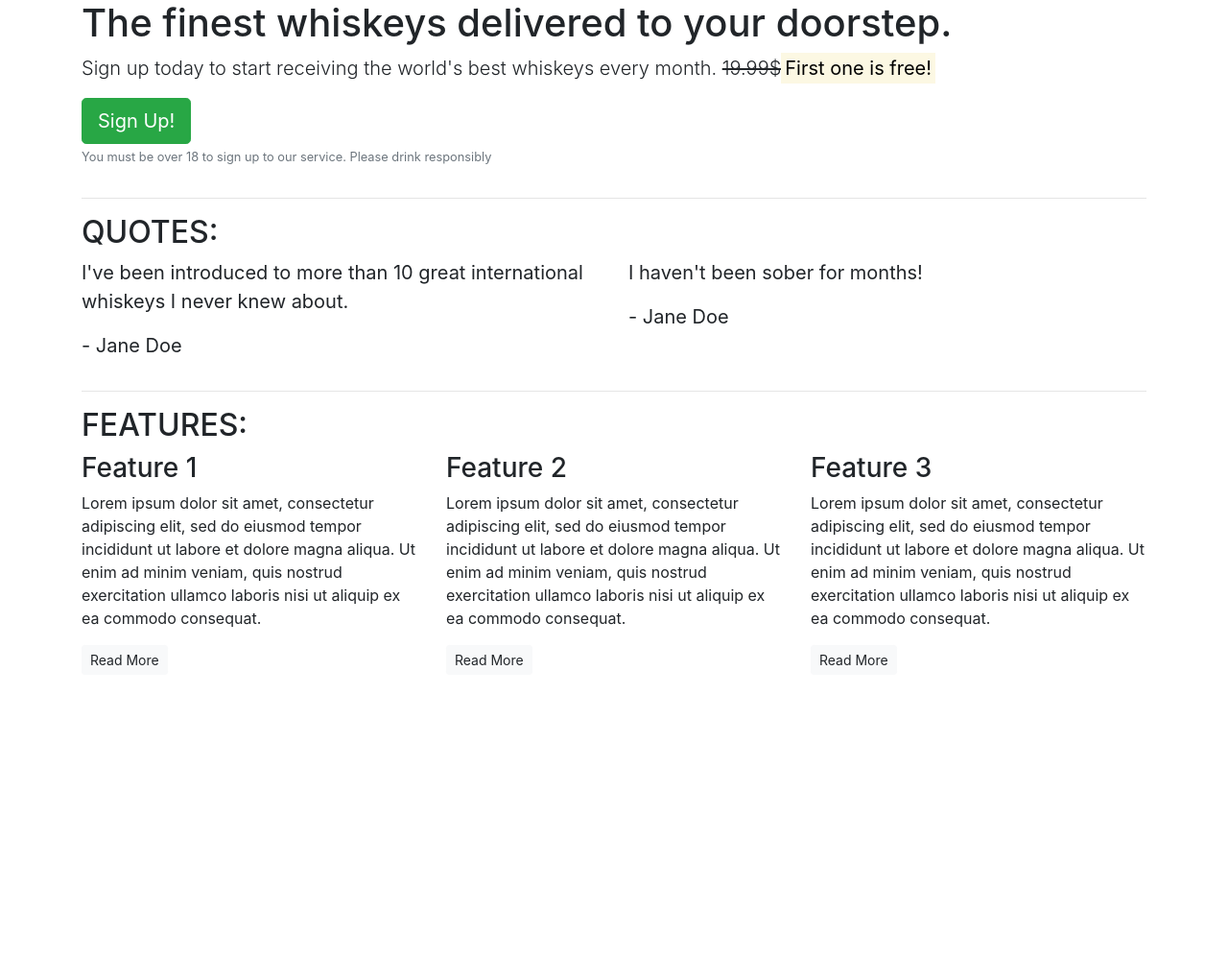
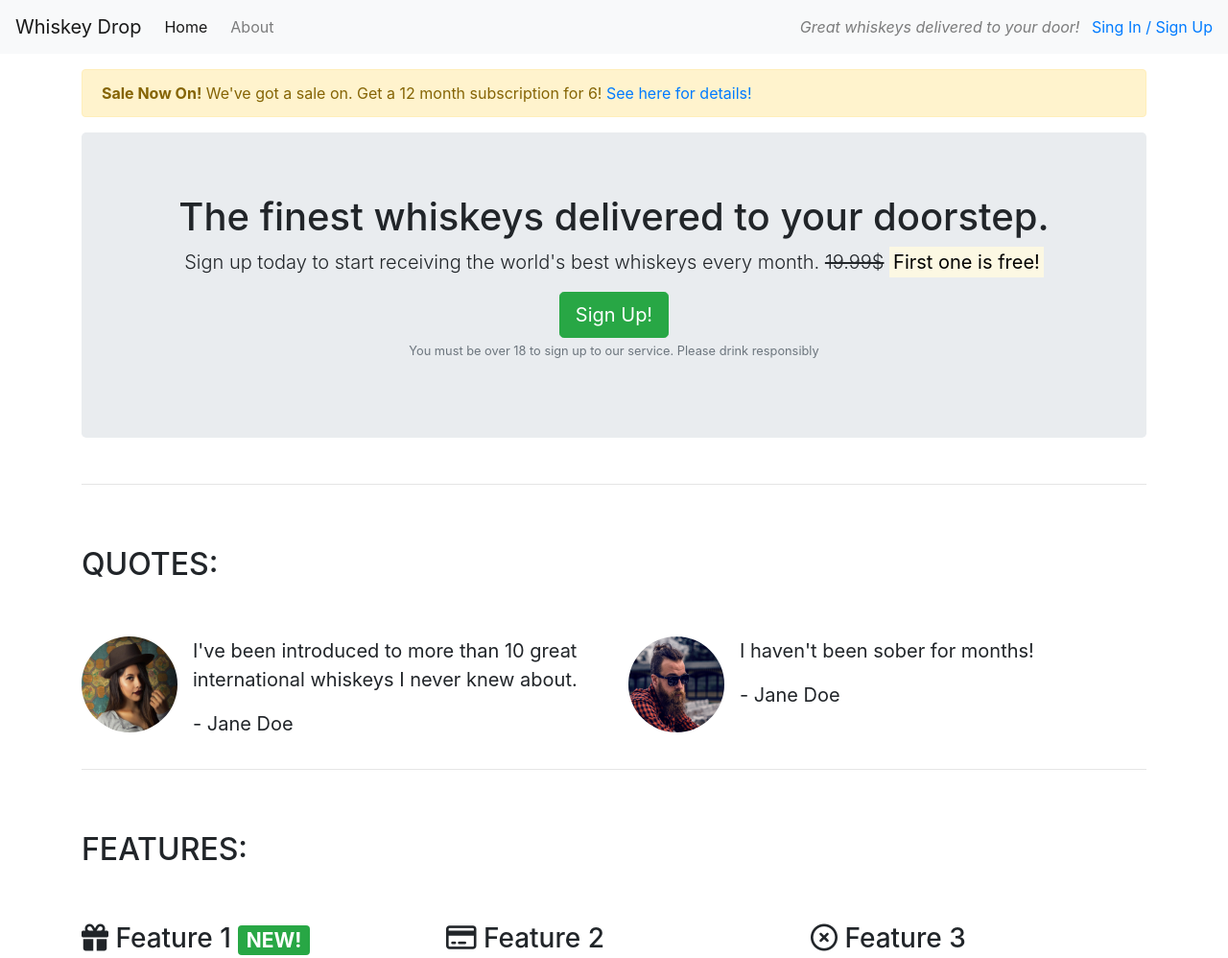
Before and after one commit to RatiuCristian1/Whiskey_site, a plain HTML site: page index.html in a window 1280 px wide. Shown: the top 998 px of the page at 96% size. Before the commit the page ends 800 px from the top, so only its background shows below. Drawn offline with nearby package versions, Linux system fonts and the light colour scheme.

Commit message:
Adding images files to the site

```diff
--- a/index.html
+++ b/index.html
@@ -5,17 +5,39 @@
     <meta http-equiv="X-UA-Compatible" content="IE=edge">
     <meta name="viewport" content="width=device-width, initial-scale=1.0">
     <title>Document</title>
+    <link rel="stylesheet" href="https://cdnjs.cloudflare.com/ajax/libs/font-awesome/6.2.1/css/all.min.css">
     <link rel="stylesheet" href="https://maxcdn.bootstrapcdn.com/bootstrap/4.1.3/css/bootstrap.min.css">
 </head>
 <body>
-    <article class="container">
+    <nav class="navbar navbar-light bg-light navbar-expand-sm">
+        <a href="/" class="navbar-brand">Whiskey Drop</a>
+            <ul class="navbar-nav mr-auto">
+                <li class="active nav-item mr-2"><a href="/" class="nav-link">Home</a></li>
+                <li class="nav-item mr-2"><a href="/about" class="nav-link">About</a></li>
+                <li class="nav-item mr-2 d-block d-sm-none"><a href="/login" class="nav-link">Sign In / Sign Up</a></li>
+            </ul>
+            <div class="d-none d-md-block">
+                <p class="navbar-text my-auto mr-2"><i>Great whiskeys delivered to your door!</i></p>
+                <a href="/login">Sing In / Sign Up</a>
+            </div>
+    </nav>
+    <article class="container mt-3">
+        <div class="row">
+            <div class="col-12">
+                <div class="alert alert-warning">
+                    <strong>Sale Now On!</strong> We've got a sale on. Get a 12 month subscription for 6! <a href="">See here for details!</a>
+                </div>
+            </div>
+        </div>
         <!-- Callout -->
         <div class="row">
             <div class="col-12">
-                <section class="callout">
+                <section class="callout jumbotron text-center">
                     <h1>The finest whiskeys delivered to your doorstep.</h1>
                     <p class="lead">Sign up today to start receiving the world's best whiskeys every month.
-                    <s>19.99$</s><strong><mark>First one is free!</mark></strong></p>
+                    <s class="d-none d-sm-inline">19.99$</s>
+                    <span class="d-inline d-sm-none"><br></span>
+                    <strong><mark>First one is free!</mark></strong></p>
                     <button class="btn btn-success btn-lg">Sign Up!</button>
                     <p class="text-muted"><small>You must be over 18 to sign up to our service. Please drink responsibly</small></p>
                 </section>
@@ -27,22 +49,36 @@
         <!-- Quotes -->
         <section class="quotes">
             <div class="row">
-                <div class="col-12">
+                <div class="col-12 my-5">
                     <h2 class="text-uppercase">Quotes:</h2>
                 </div>
             </div>
             <div class="row">
                 <div class="col-12 col-md-6">
+                    <div class="media">
+                        <div class="d-none d-sm-block">
+                            <img src="images/girl-image.png" alt="" class="rounded-circle mr-3" height="100" width="100">
+                        </div>
+                            <div class="media-body">
                                 <blockquote class="blockquote">
                                     <p>I've been introduced to more than 10 great international whiskeys I never knew about.</p>
                                     <p>- Jane Doe</p>
                                 </blockquote>
                             </div>
+                        </div>
+                    </div>
                 <div class="col-12 col-md-6">
+                    <div class="media">
+                        <div class="d-none d-sm-block">
+                            <img src="images/guy-image.png" alt="" class="rounded-circle mr-3" height="100" width="100">
+                        </div>
+                            <div class="media-body">
                                 <blockquote class="blockquote">
                                     <p>I haven't been sober for months!</p>
                                     <p>- Jane Doe</p>
                                 </blockquote>
+                            </div>
+                    </div>
                 </div>
             </div>
         </section>
@@ -52,28 +88,28 @@
         <!-- Features -->
         <section class="features">
             <div class="row">
-                <div class="col-12">
+                <div class="col-12 my-5">
                     <h2 class="text-uppercase">Features:</h2>
                 </div>
             </div>
             <div class="row">
                 <div class="col-12 col-md-6 col-lg-4">
                     <div class="feature">
-                        <h3>Feature 1</h3>
+                        <h3><i class="fa-solid fa-gift d-none d-sm-inline"></i> Feature 1 <span class="badge badge-success">NEW!</span></h3>
                         <p>Lorem ipsum dolor sit amet, consectetur adipiscing elit, sed do eiusmod tempor incididunt ut labore et dolore magna aliqua. Ut enim ad minim veniam, quis nostrud exercitation ullamco laboris nisi ut aliquip ex ea commodo consequat.</p>
                         <p><a class="btn btn-sm btn-light" href="">Read More</a></p>
                     </div>
                 </div>
                 <div class="col-12 col-md-6 col-lg-4">
                     <div class="feature">
-                        <h3>Feature 2</h3>
+                        <h3><i class="fa-regular fa-credit-card d-none d-sm-inline"></i> Feature 2</h3>
                         <p>Lorem ipsum dolor sit amet, consectetur adipiscing elit, sed do eiusmod tempor incididunt ut labore et dolore magna aliqua. Ut enim ad minim veniam, quis nostrud exercitation ullamco laboris nisi ut aliquip ex ea commodo consequat.</p>
                         <p><a class="btn btn-sm btn-light" href="">Read More</a></p>
                     </div>
                 </div>
                 <div class="col-12 d-md-none d-lg-block col-lg-4">
                     <div class="feature">
-                        <h3>Feature 3</h3>
+                        <h3><i class="fa-regular fa-circle-xmark d-none d-sm-inline"></i> Feature 3</h3>
                         <p>Lorem ipsum dolor sit amet, consectetur adipiscing elit, sed do eiusmod tempor incididunt ut labore et dolore magna aliqua. Ut enim ad minim veniam, quis nostrud exercitation ullamco laboris nisi ut aliquip ex ea commodo consequat.</p>
                         <p><a class="btn btn-sm btn-light" href="">Read More</a></p>
                     </div>
```
Also changed, not shown: images/girl-image.png (added), images/guy-image.png (added). Lines whose indentation alone changed are shown as unchanged.
